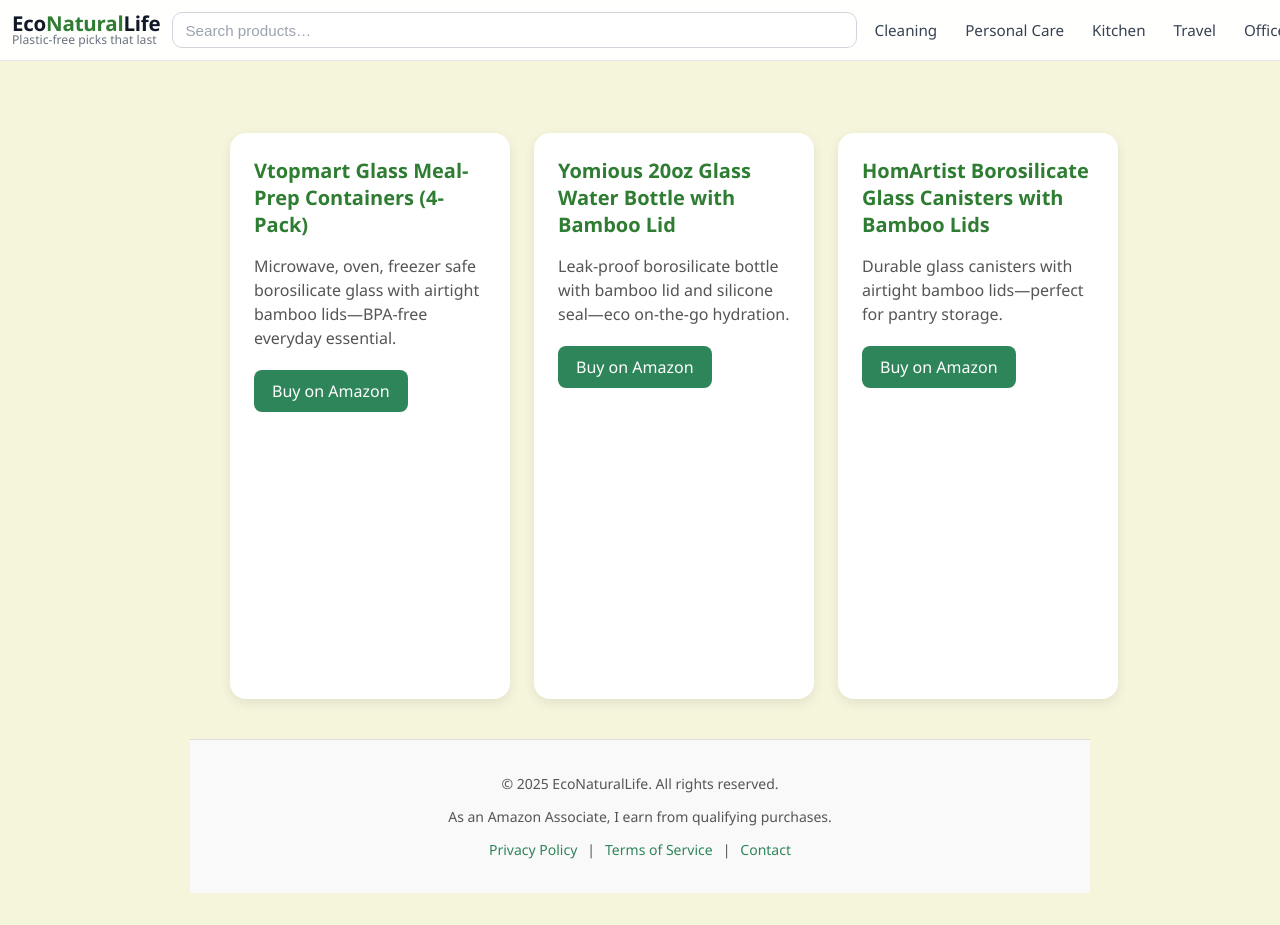
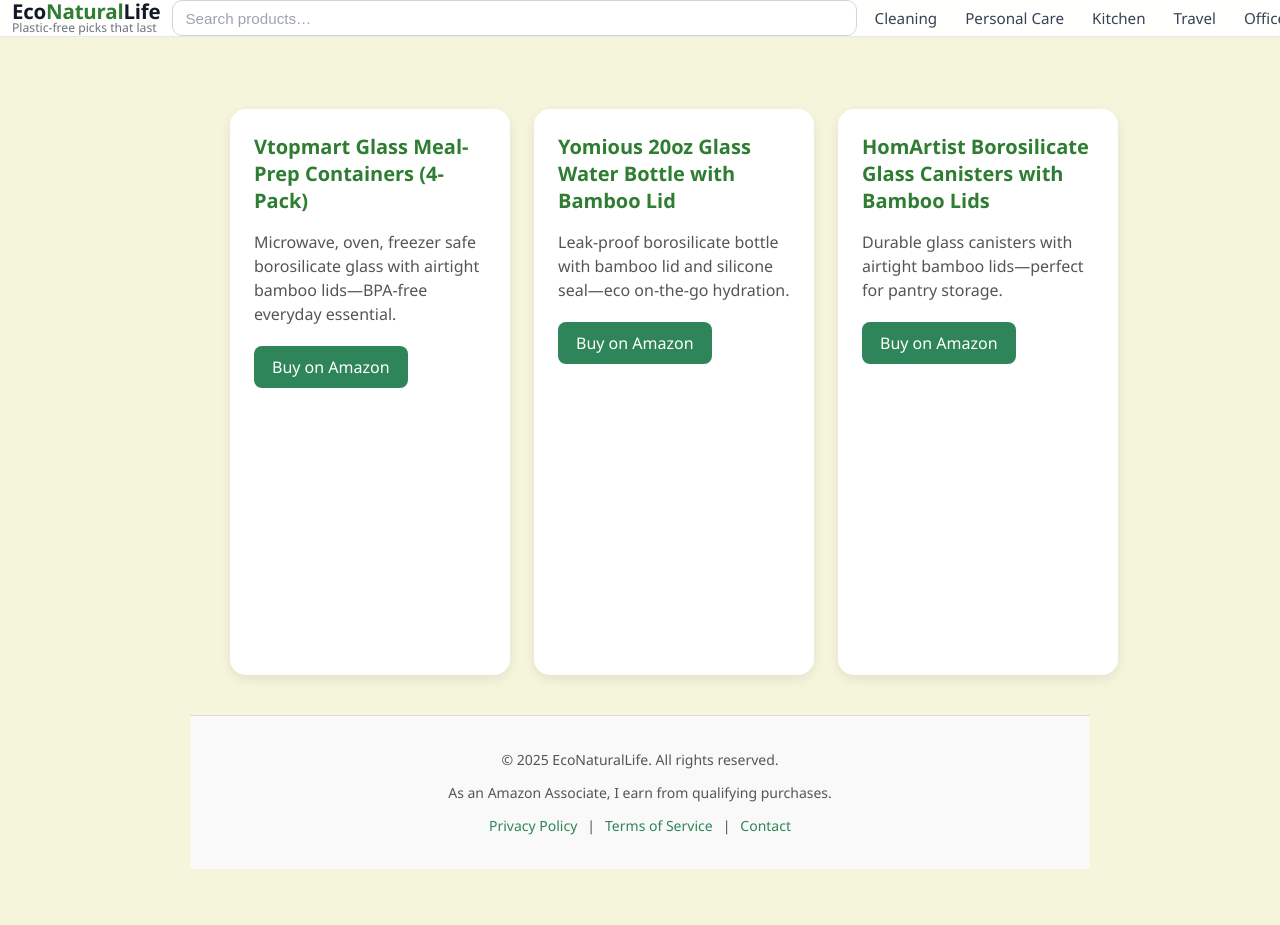
Before and after one commit to SStarfy/Theeconaturallife, a Next.js app: page / in a window 1280 px wide. After the commit the page ends 901 px from the top, so only its background shows below. Built offline with nearby package versions, Linux system fonts and the light colour scheme.

Commit message:
Fix navbar clipping and override inner height in globals.css

```diff
--- a/styles/globals.css
+++ b/styles/globals.css
@@ -33,3 +33,9 @@
   margin: 0 auto;
   padding: 2rem;
 }
+
+/* Override navbar inner size to prevent clipping */
+.navbar .inner {
+  height: auto !important;
+  overflow: visible !important;
+}
```
